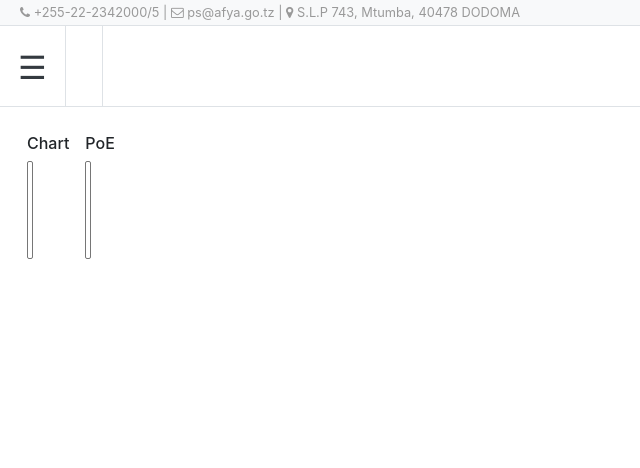
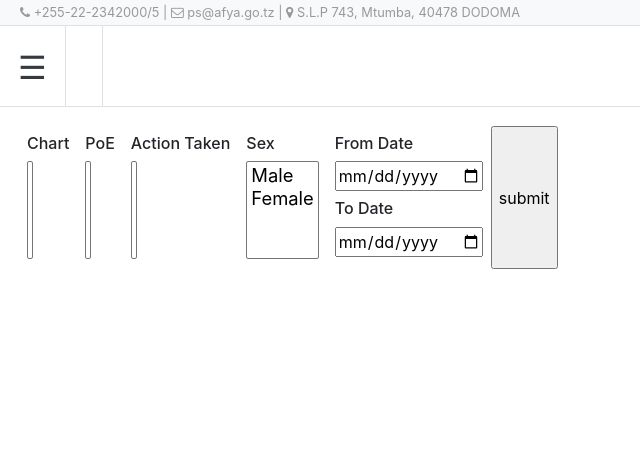
Before and after one commit to sacids/poe-1.3, a Django app: template modules/report/templates/report.html in a window 1280 px wide. Shown: the top 468 px of the page, without its empty margins (0-640 px from the left). Run offline with Django 3.2, Linux system fonts and the light colour scheme; the template is opened without the code that fills it, so the values that code supplies are empty; some libraries are stand-ins or nearby versions.

Commit message:
reports update

```diff
--- a/modules/report/templates/report.html
+++ b/modules/report/templates/report.html
@@ -19,13 +19,39 @@
 
         <div class="p-2">
             <h6>PoE</h6>
-            <select multiple name="Summary" style="padding:2px;font-size:1.15em">
+            <select multiple name="poe_id" style="padding:2px;font-size:1.15em">
                 {% for poe in poes %}
                 <option value="{{ poe.id }}"> {{ poe.code }}</option>
                 {% endfor %}
             </select>
         </div>
 
+        <div class="p-2">
+            <h6>Action Taken</h6>
+            <select multiple name="action_taken" style="padding:2px;font-size:1.15em">
+                {% for action in action_taken %}
+                <option value="{{ action }}"> {{ action|replace_underscore }}</option>
+                {% endfor %}
+            </select>
+        </div>
+
+
+        <div class="p-2">
+            <h6>Sex</h6>
+            <select multiple name="sex" style="padding:2px;font-size:1.15em">
+                <option value="M"> Male </option>
+                <option value="F"> Female </option>
+            </select>
+        </div>
+
+         <div class="p-2">
+            <h6>From Date</h6>
+            <input name="from_date" type="date">
+            <h6 class="mt-2">To Date</h6>
+            <input name="to_date" type="date">
+        </div>
+
+        <input type="submit" value="submit">
 
     </div>
     </form>
--- a/modules/report/views.py
+++ b/modules/report/views.py
@@ -19,7 +19,8 @@ class ReportView(generic.TemplateView):
 
     def get_context_data(self, **kwargs):
         context                 = super(ReportView, self).get_context_data(**kwargs)
-        context['smr_options']  = {'point_of_entry','nationality','location_origin','action_taken','sex','age'}
+        context['smr_options']  = {'point_of_entry','nationality','location_origin','action_taken','sex','age','temp'}
+        context['action_taken'] = {'allowed','screen','denied','conditional_entry'}
         return context
 
 
```
